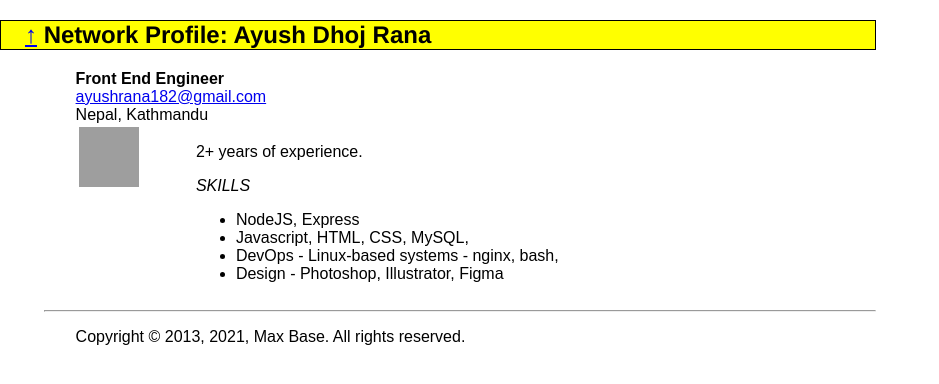
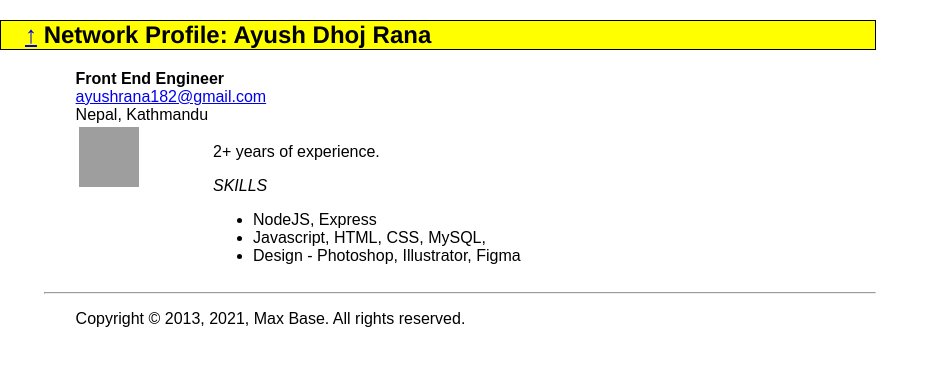
Before and after one commit to dev-blueMagician/NextCommunity.github.io, a Jekyll site: the page built from _networks/ayush.md, in a window 1280 px wide, cut to the strip 0-384 px from the top of the page. Shown: the whole strip, without its empty margins (0-939 px from the left). Built offline with Jekyll 4.4.1, drawn with Linux system fonts in a browser that asks for light colours; grey boxes are pictures that could not be loaded.

Commit message:
Minor changes

```diff
--- a/_networks/ayush.md
+++ b/_networks/ayush.md
@@ -20,5 +20,4 @@ _SKILLS_
 
 - NodeJS, Express
 - Javascript, HTML, CSS, MySQL,
-- DevOps - Linux-based systems -  nginx, bash,
 - Design - Photoshop, Illustrator, Figma
```
